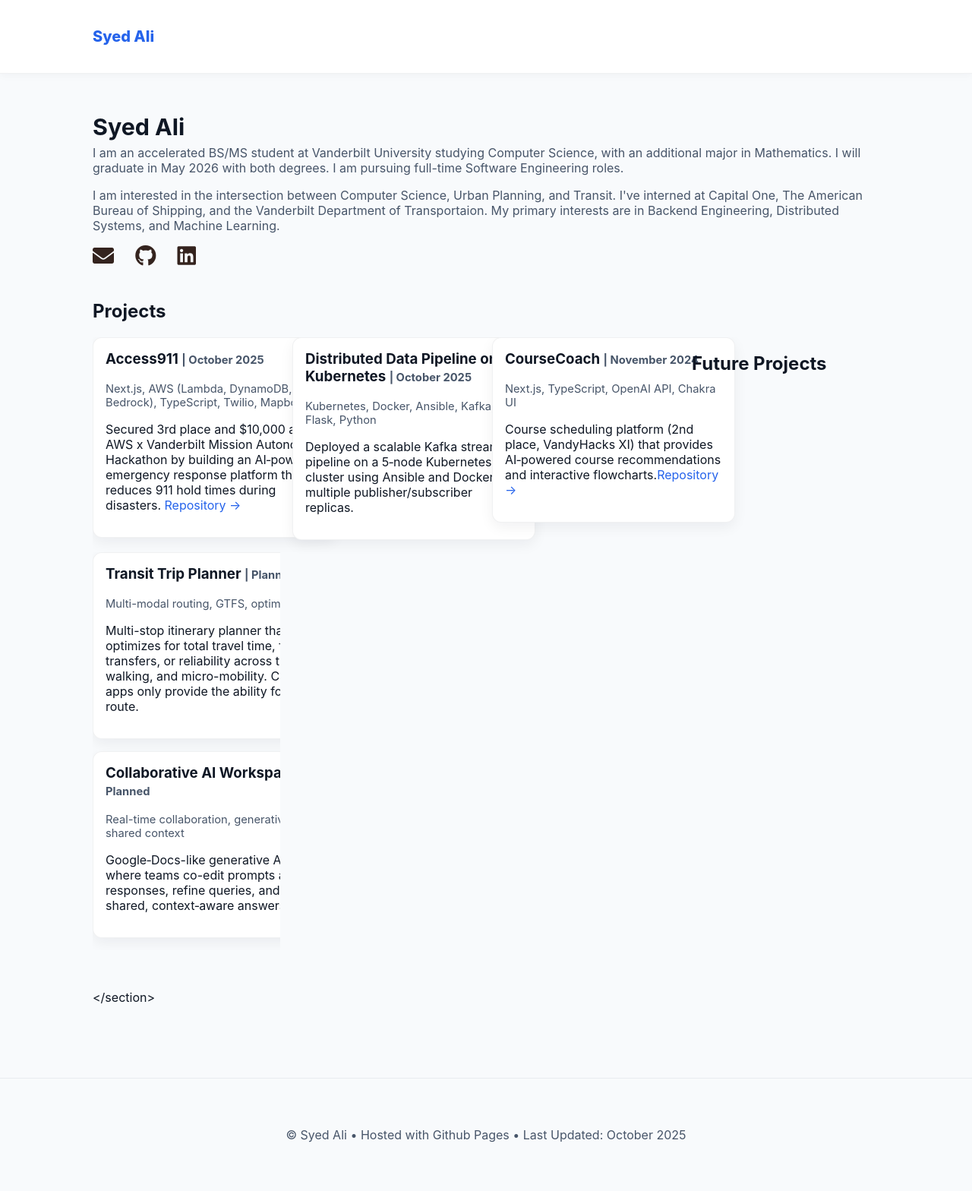
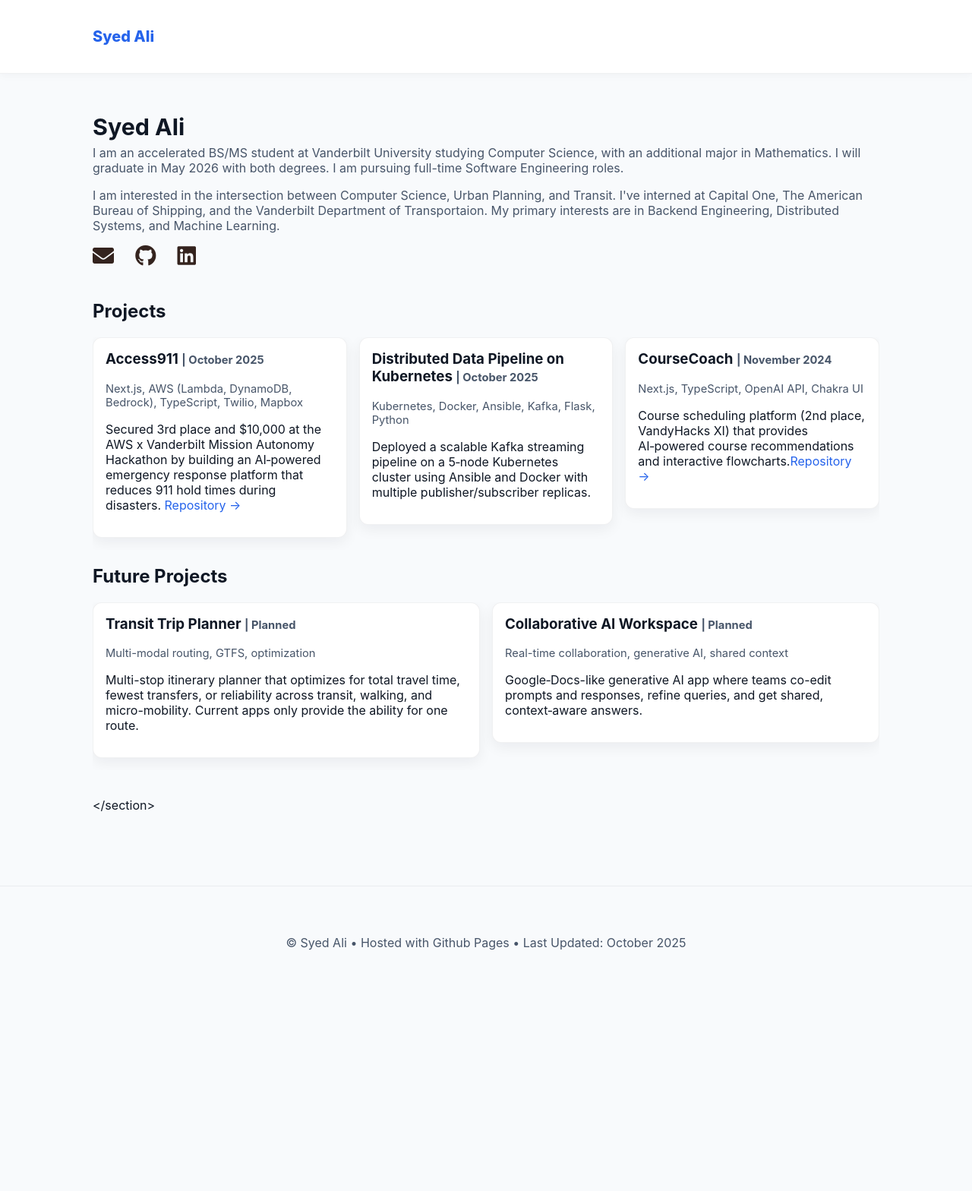
Before and after one commit to SySyAli/SySyAli.github.io, a Jekyll site: the page built from index.md, in a window 1280 px wide. Shown: the whole page at 76% size. Built offline with Jekyll 4.4.1, drawn with Linux system fonts in a browser that asks for light colours; after the commit the page ends 1315 px from its top, so only the background shows below that.

Commit message:
more code

```diff
--- a/index.md
+++ b/index.md
@@ -40,6 +40,7 @@ title: Syed Ali
         <p>Course scheduling platform (2nd place, VandyHacks XI) that provides AI‑powered course recommendations and interactive flowcharts.<a class="link" href="https://github.com/SySyAli/course_coach">Repository →</a></p>
     </article>
 
+  </div>
     <h2>Future Projects</h2>
   <div class="grid horizontal-row">
     <article class="card">
@@ -54,8 +55,6 @@ title: Syed Ali
       <p>Google‑Docs-like generative AI app where teams co-edit prompts and responses, refine queries, and get shared, context‑aware answers.</p>
     </article>
   </div>
-
-  </div>
 </section>
 
 
```
